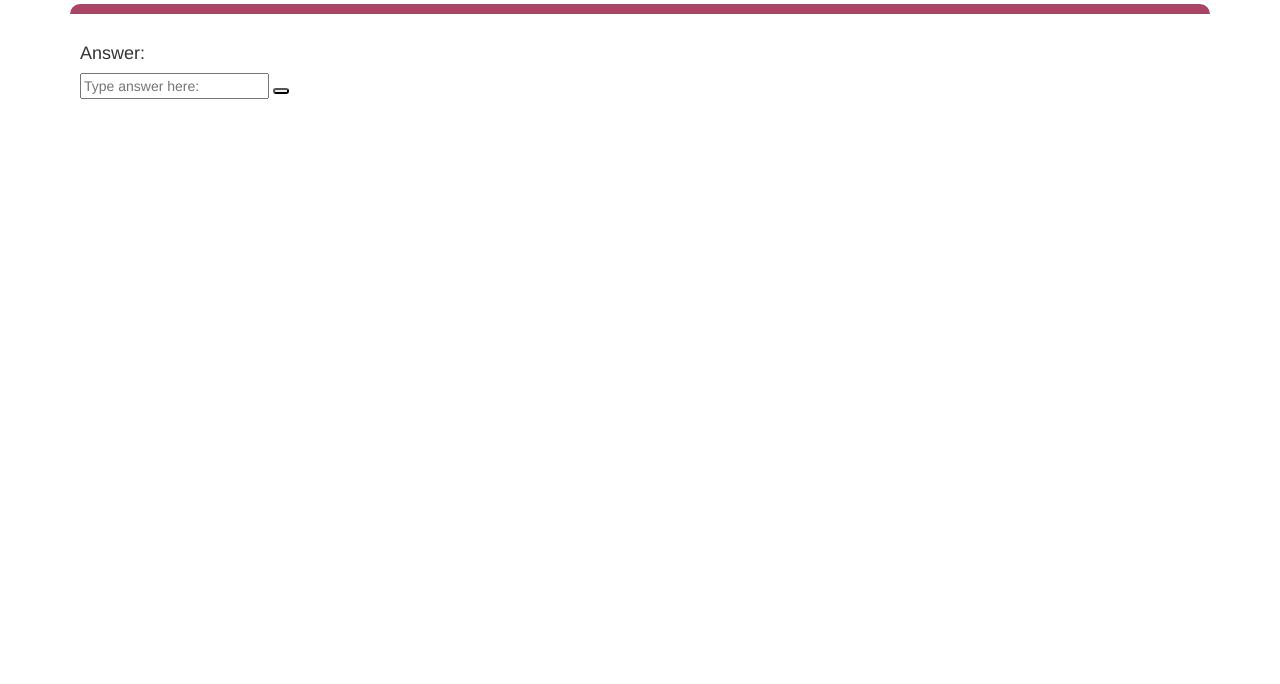
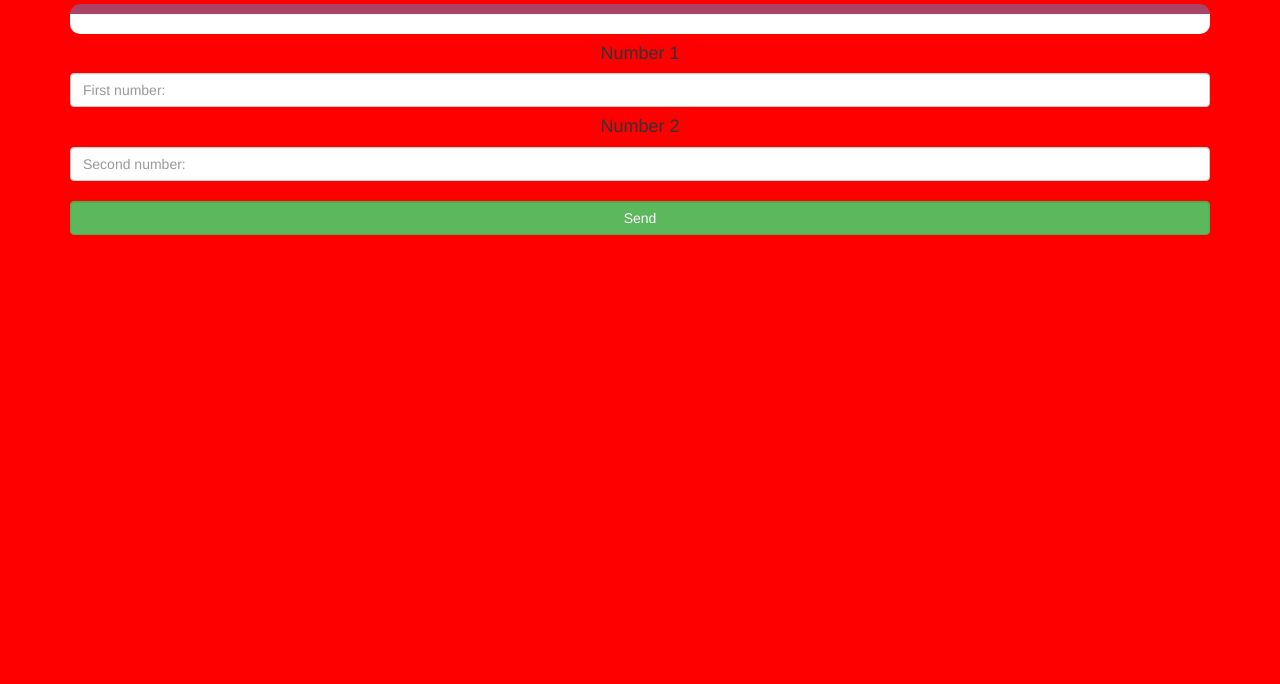
Before and after one commit to SmartBob12345/Math-Quiz, a plain HTML site: page quiz_game_page.html in a window 1280 px wide. Shown: the part 116-800 px from the top of the page. Drawn offline with nearby package versions, Linux system fonts and the light colour scheme.

Commit message:
Add files via upload

```diff
--- a/quiz_game.js
+++ b/quiz_game.js
@@ -0,0 +1,12 @@
+function send(){
+    number1 = document.getElementById("number-1").value;
+    number2 = document.getElementById("number-2").value;
+    answer = parseInt(number1) * parseInt(number2);
+    question_number = "<h4>" + number1 + " " + "x" + " " + number2 + "<h4>";
+    input_box = "<br>Answer: <input type='text' id='input-check-box'>";
+    check_button = "<br><br><button class='btn btn-info' onclick='check()'>Check</button>";
+    row = question_number + input_box + check_button;
+    document.getElementById("output").innerHTML = row;
+    document.getElementById("number-1").value = " ";
+    document.getElementById("number-2").value = " ";
+}
--- a/quiz_game_page.html
+++ b/quiz_game_page.html
@@ -11,8 +11,9 @@
 
 
 	<link rel="stylesheet" type="text/css" href="style.css">
+    <script src = "quiz_game.js"></script>
 </head>
-<body>
+<body style="background-color: red;">
     <h4 id = "pl_name"></h4> <span id = "p1_score"></span>
     <br>
     <h4 id = "p2_name"></h4> <span id = "p2_score"></span>
@@ -22,10 +23,13 @@
             <h2 id = "question"></h3> <span id = "question_player"></span>
             <h2 id = "answer"></h3> <span id = "answer_player"></span>
             <div id = "output">
-                <h3 id = "math_question"></h3>
-                <h4>Answer: </h4> <input placeholder="Type answer here:">
-                <button id = "check"></button>
             </div>
+            <h4>Number 1</h4>
+            <input id = "number-1" class = "form-control" placeholder = "First number:">
+            <h4>Number 2</h4>
+            <input id = "number-2" class = "form-control" placeholder = "Second number:">
+            <br>
+            <button class = "btn btn-success form-control" id = "send" onclick = "send()">Send</button>
         </center>
     </div>
 	<script src="quiz_game.js"></script>
--- a/style.css
+++ b/style.css
@@ -15,10 +15,7 @@ body{
     padding-top: 15%;
     padding-bottom: 25%;
 }
-#check{
-    border-radius: 10px;
-    color: skyblue;
-}
+
 #output{
     background: white;
     border-radius: 10px;
```
